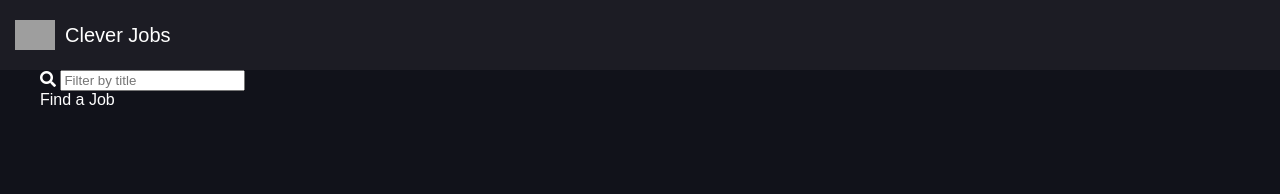
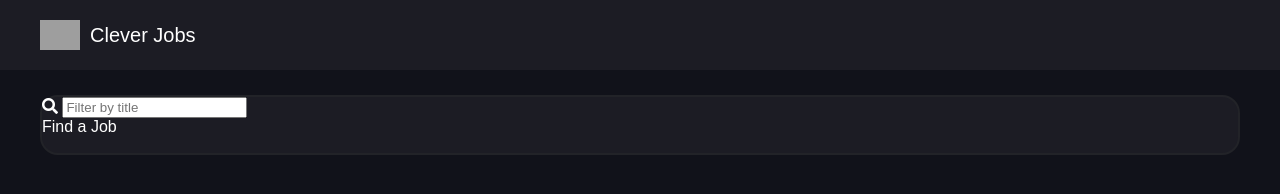
Before and after one commit to ARobin2288/Live-Developer-Jobs, a plain HTML site: page index.html in a window 1280 px wide. Drawn offline with Linux system fonts and the light colour scheme; grey boxes are pictures that could not be loaded.

Commit message:
css update

```diff
--- a/css/style.css
+++ b/css/style.css
@@ -16,6 +16,7 @@ header {
   justify-content: center;
   align-items: center;
   font-size: 20px;
+  margin-bottom: 25px;
 }
 
 .header-container {
@@ -23,6 +24,7 @@ header {
   width: 100%;
   display: flex;
   align-items: center;
+  padding: 0 25px;
 }
 
 .header-container .logo {
@@ -40,3 +42,10 @@ header {
   margin: 0 auto;
   padding: 0 25px;
 }
+
+.search-container {
+  height: 60px;
+  border-radius: 18px;
+  border: 2px solid #222328;
+  background-color: #1c1c24;
+}
```
